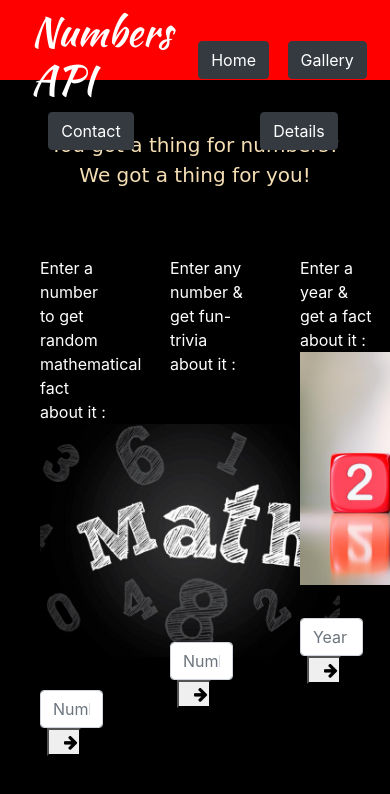
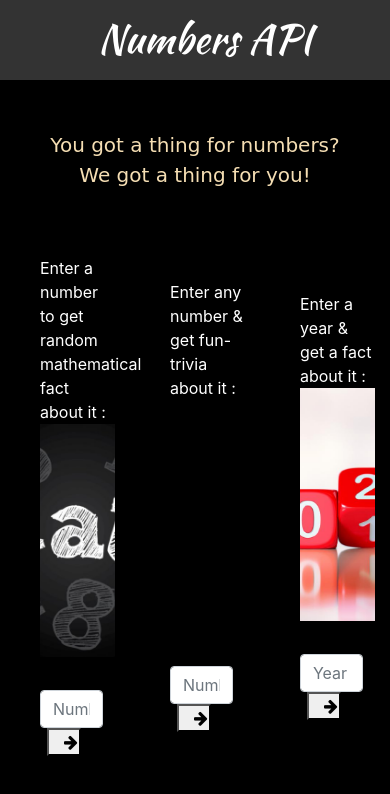
Before and after one commit to mananjoshi2000/Number-API, a plain HTML site: page index.html in a window 390 px wide. Shown: the top 794 px of the page. Drawn offline with nearby package versions, Linux system fonts and the light colour scheme.

Commit message:
responsive-1
Signed-off-by: Manan Joshi <mananj0806@gmail.com>

```diff
--- a/index.html
+++ b/index.html
@@ -2,7 +2,7 @@
 <html lang="en">
 <head>
   <meta charset="UTF-8">
-  <meta name="viewport" content="width=device-width, initial-scale=1.0">
+  <meta name="viewport" content="width=device-width, initial-scale=1">
   <title>Numbers</title>
   <link rel="stylesheet" href="https://stackpath.bootstrapcdn.com/bootstrap/4.4.1/css/bootstrap.min.css" integrity="sha384-Vkoo8x4CGsO3+Hhxv8T/Q5PaXtkKtu6ug5TOeNV6gBiFeWPGFN9MuhOf23Q9Ifjh" crossorigin="anonymous">
   <link href="https://stackpath.bootstrapcdn.com/font-awesome/4.7.0/css/font-awesome.min.css" rel="stylesheet" integrity="sha384-wvfXpqpZZVQGK6TAh5PVlGOfQNHSoD2xbE+QkPxCAFlNEevoEH3Sl0sibVcOQVnN" crossorigin="anonymous">
@@ -11,24 +11,28 @@
   <link rel="stylesheet" href="style.css">
 </head>
 <body>
-    <div class="navbar">
-      <div class="col s3">
+  <div class="container-fluid" style="margin: 0px;">
+    <div class="mob-head">
+      <h1 style="text-align: center;">Numbers API</h1>
+    </div>
+    <div class="row nav">
+      <div class="col-sm-8">
         <h1>Numbers API</h1>
       </div>
-      <div class="col s1">
+      <div class="col-sm-1">
         <button class="btn btn-dark">Home</button>
       </div>
-      <div class="col s1">
+      <div class="col-sm-1">
         <button class="btn btn-dark">Gallery</button>
       </div>
-      <div class="col s1">
+      <div class="col-sm-1">
         <button class="btn btn-dark">Contact</button>
       </div>
-      <div class="col s1">
+      <div class="col-sm-1">
         <button class="btn btn-dark">Details</button>
       </div>
     </div>
-
+  </div>
   <div class="container text-center">
     <p style="font-family: cursive; color: wheat; font-size: 20px">
       You got a thing for numbers?<br>
@@ -36,11 +40,11 @@
     </p>
   </div>
 
-  <div class="container" style="350px;">
+  <div class="container">
    <div class="row">
-    <div class="col-4" style="padding-left: 40px;">
+    <div class="col-4" style="padding-left: 40px; margin: auto;">
       <label style="color: white; width: 100%;">Enter a number to get random mathematical fact about it :</label>
-      <div id="mathematics" style="width: 300px; height: 233px;">
+      <div id="mathematics">
         <div class="text text-math" style="width: 300px; height: 233px;">
 
         </div>
@@ -56,9 +60,9 @@
       </div>
     </div>
 
-    <div class="col-4" style="padding-left: 40px;">
+    <div class="col-4" style="padding-left: 40px; margin: auto;">
       <label style="color: white; width: 100%;">Enter any number & get fun-trivia about it :</label>
-      <div id="trivia" style="width: 300px; height: 233px;">
+      <div id="trivia">
         <div class="text text-trivia" style="width: 300px; height: 233px;">
 
         </div>
@@ -74,9 +78,9 @@
       </div>
     </div>
 
-    <div class="col-4" style="padding-left: 40px;">
+    <div class="col-4" style="padding-left: 40px; margin: auto;">
       <label style="color: white; width: 100%;">Enter a year & get a fact about it :</label>
-      <div id="year" style="width: 300px; height: 233px;">
+      <div id="year">
         <div class="text text-year" style="width: 300px; height: 233px;">
 
         </div>
@@ -91,15 +95,8 @@
         </div>
       </div>
     </div>
-
    </div>
   </div>
-
-
-
-
-
-
 
   <script src="app.js"></script>
 </body>
--- a/style.css
+++ b/style.css
@@ -3,7 +3,9 @@
     padding: 0px;
 }
 
-.navbar{
+.container-fluid{
+    padding-top: 15px;
+    margin: auto;
     background-color: rgba(255, 255, 255, 0.2);
     color: white;
     height: 80px;
@@ -11,10 +13,11 @@
 
 h1{
     font-family: 'Kaushan Script', cursive;
+    margin: auto;
+    padding-left: 20px;
 }
 
-.s1{
-    max-width: 150px;
+.col-sm-1{
     padding: 0;
     text-align: center;
 }
@@ -29,14 +32,8 @@ body{
     color: white;
 }
 
-.img{
-    height: 233px;
-    width: 300px;
-}
-
 label{
     height: 48px;
-    /* font-size: 20px; */
 }
 
 #mathematics{
@@ -54,7 +51,7 @@ label{
 }
 
 #year{
-    background-image: url("year.jpg");
+    background: url("year.jpg");
     background-position: center;
     background-size: cover;
     position: relative;
@@ -68,8 +65,27 @@ label{
     padding: 20px;
 }
 
-@media only screen and (max-width: 600px) {
-    .navbar{
-        background-color: red;
+/* Mobile */
+
+.mob-head{
+    display: none;
+}
+
+/* Responsive */
+
+@media(max-width: 874px) {
+    .nav{
+        height: 104px;
     }
+}
+
+@media(max-width: 400px) {
+    .nav{
+        display: none;
+    }
+    .mob-head{
+        display: block;
+    }
+
+
  }
```
